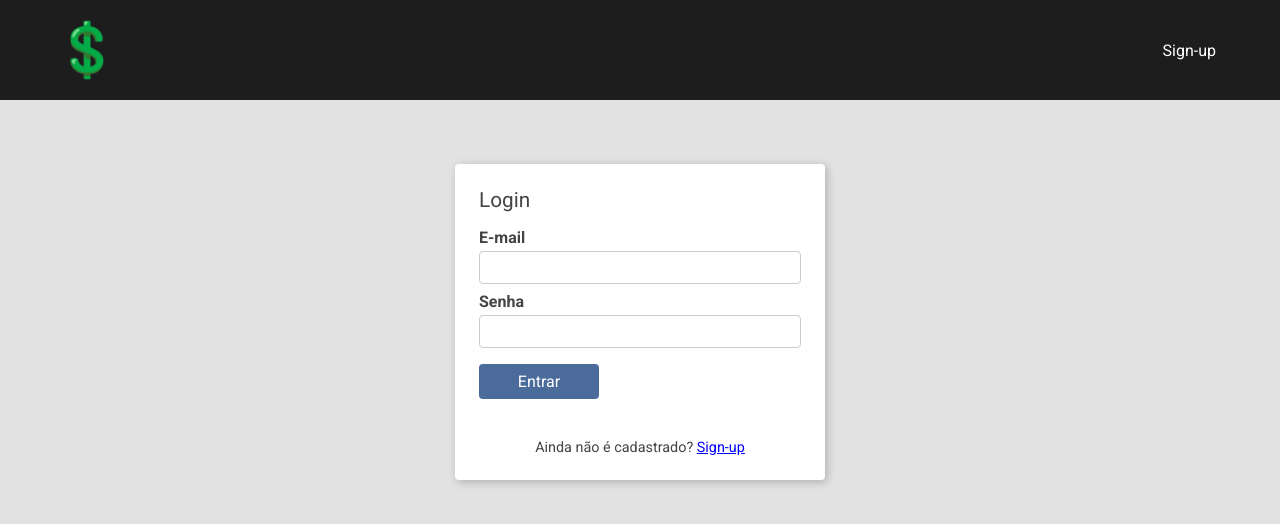
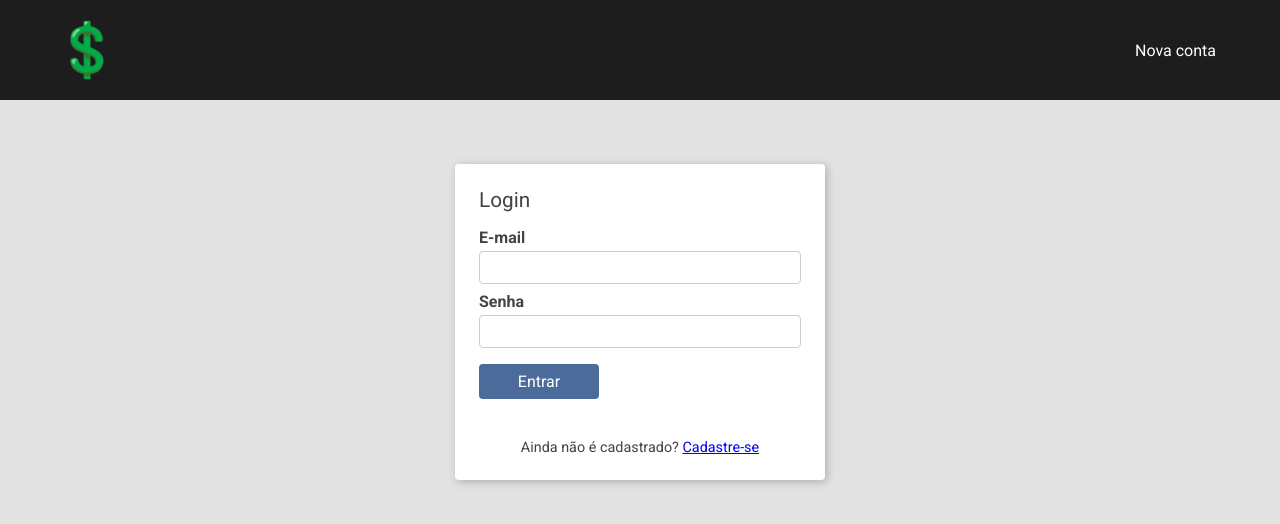
Before and after one commit to pablohpaiva22/controle-financeiro-web, a React (Vite) app: page / in a window 1280 px wide. Shown: the top 524 px of the page. Built offline with nearby package versions, Linux system fonts and the light colour scheme.

Commit message:
style: change words

```diff
--- a/src/components/header/Header.jsx
+++ b/src/components/header/Header.jsx
@@ -44,11 +44,11 @@ function Header() {
             </ul>
           ) : location.pathname == "/cadastrar" ? (
             <Link to="/" className={styles.link}>
-              Login
+              Entrar
             </Link>
           ) : (
             <Link to="/cadastrar" className={styles.link}>
-              Sign-up
+              Nova conta
             </Link>
           )}
         </nav>
--- a/src/pages/login/Login.jsx
+++ b/src/pages/login/Login.jsx
@@ -104,7 +104,7 @@ function Login() {
         <p className={styles.footer}>
           Ainda não é cadastrado?{" "}
           <Link className={styles.footerLink} to={"/cadastrar"}>
-            Sign-up
+            Cadastre-se
           </Link>
         </p>
       </form>
```
